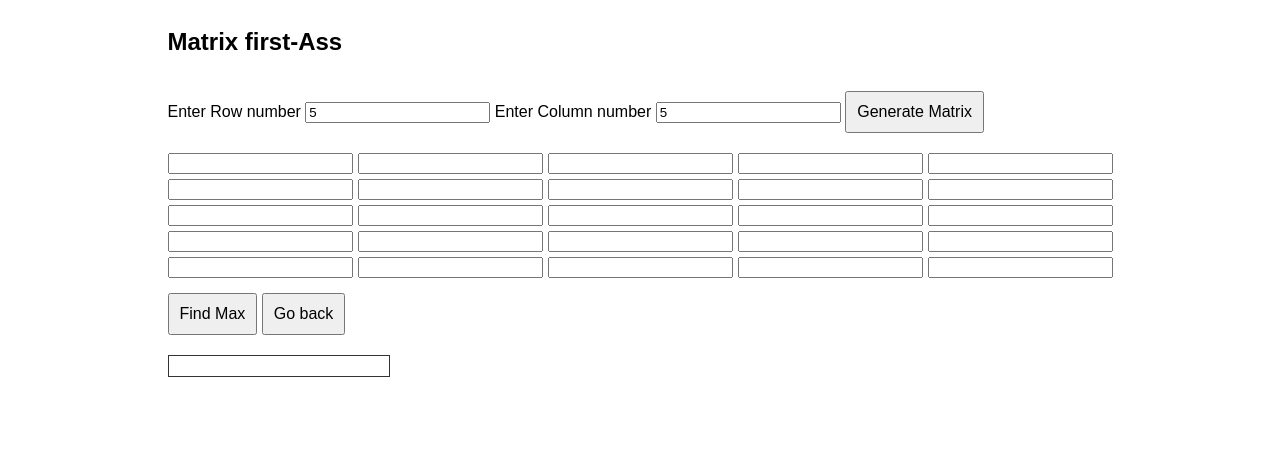
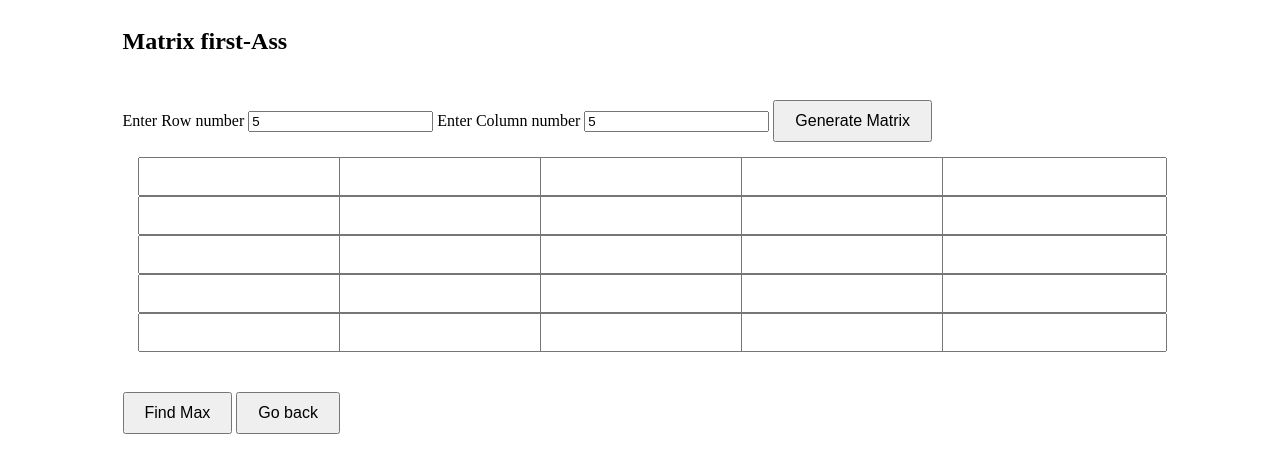
Before and after one commit to Nidhi-411/Tech-Task-1, a plain HTML site: page index.html in a window 1280 px wide. Both pictures are taken after typing "5", "5" into the empty fields and a click on the button "Generate Matrix". Drawn offline with Linux system fonts and the light colour scheme.

Commit message:
Update style.css

```diff
--- a/style.css
+++ b/style.css
@@ -1,21 +1,23 @@
 body {
-    font-family: Arial, sans-serif;
   display: flex;
   flex-direction: column;
   align-items: center;
+  height: 100vh;
 }
 
-
-  #matrixContainer {
-    display: grid;
-    gap: 5px;
-    margin-top: 20px;
-      width:100%;
+.container {
+  text-align: center;
+  padding: 10px;
 }
 
+.matrix-box {
+  display: grid;
+  margin: 15px 15px;
+}
 
-  .matrix-row {
-    display: flex;
+.each-input-Box {
+  width: 100%;
+  padding: 10px;
 }
 
 #notification {
@@ -28,7 +30,7 @@ body {
   text-align: center;
   font-weight: bold;
   display: none;
-    border:black solid 1px;
+  border: black solid 2px;
 }
 .hidden {
   display: none !important;
@@ -37,54 +39,18 @@ body {
   display: block !important;
 }
 
-
-  .matrix-input {
-    /* width: 40px; */
-    min-width: 20px;
-    width: auto;
-    padding: 5px;
-    text-align: center;
-    font-size: 1em;
-    box-sizing: border-box;
+button {
+  padding: 10px 20px;
+  font-size: 16px;
+  cursor: pointer;
 }
 
-
-  button {
-    margin-top: 15px;
-    padding: 10px;
-    font-size: 1em;
+#back-button {
+  margin-top: 25px;
   cursor: pointer;
-
 }
 
-  button:hover{
-    color: #1a4a20;
-
-  }
-
-
-  #resultContainer {
-    margin-top: 20px;
-    padding: 10px;
-    border: 1px solid #333;
-    width: 200px;
-    text-align: center;
-    font-weight: bold;
-  }
-
-  .form {
-    display: flex;
-    flex-direction: column;
-    gap: 15px;
-  }
-
-  .submitRowcol:hover{
-    color: #1a4a20;
-  }
-
-  .submitRowcol{
-    margin-top: 15px;
-    padding: 10px;
-    font-size: 1em;
+#generate-Button {
+  margin-top: 25px;
   cursor: pointer;
 }
```
Lines whose indentation alone changed are shown as unchanged.
